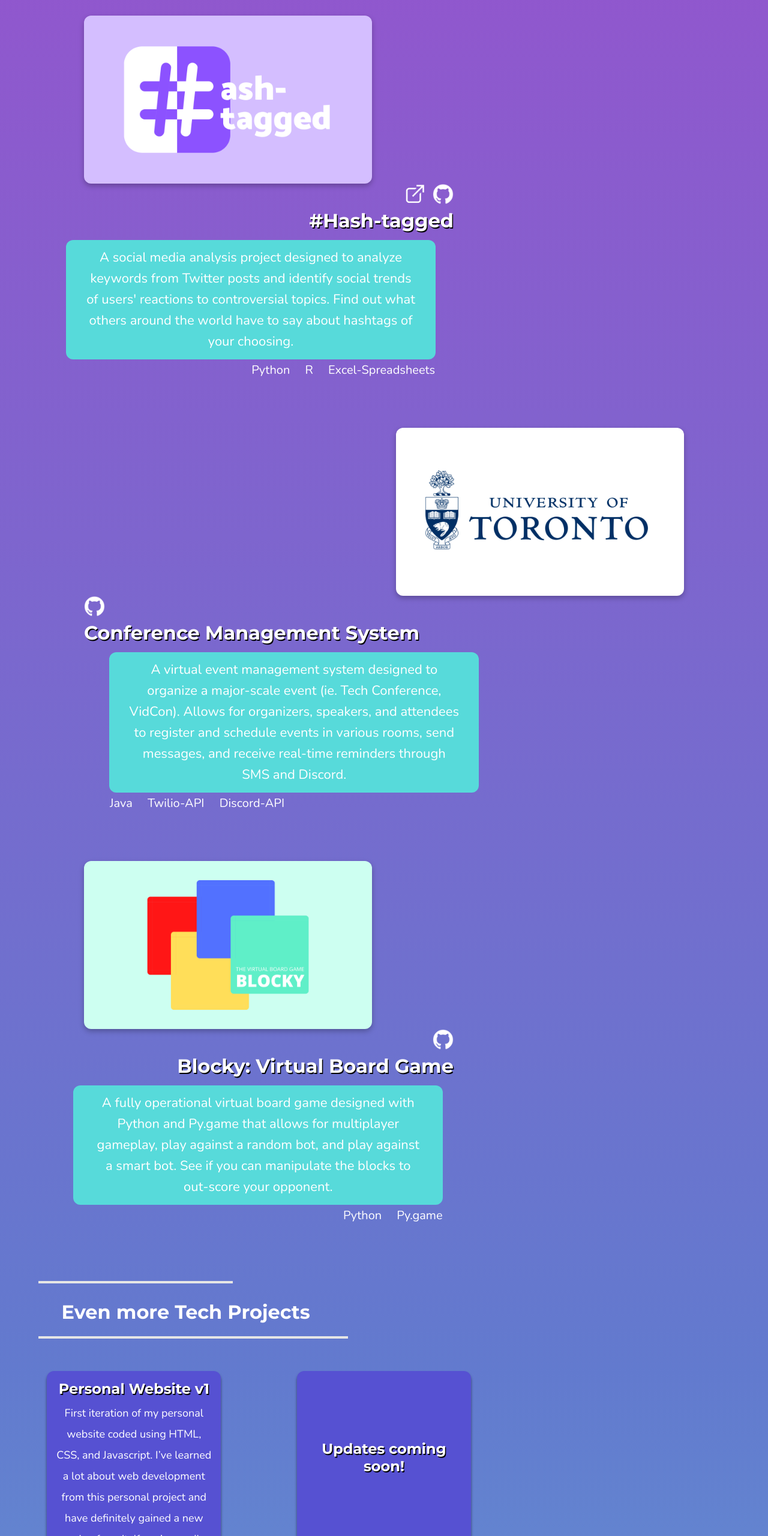
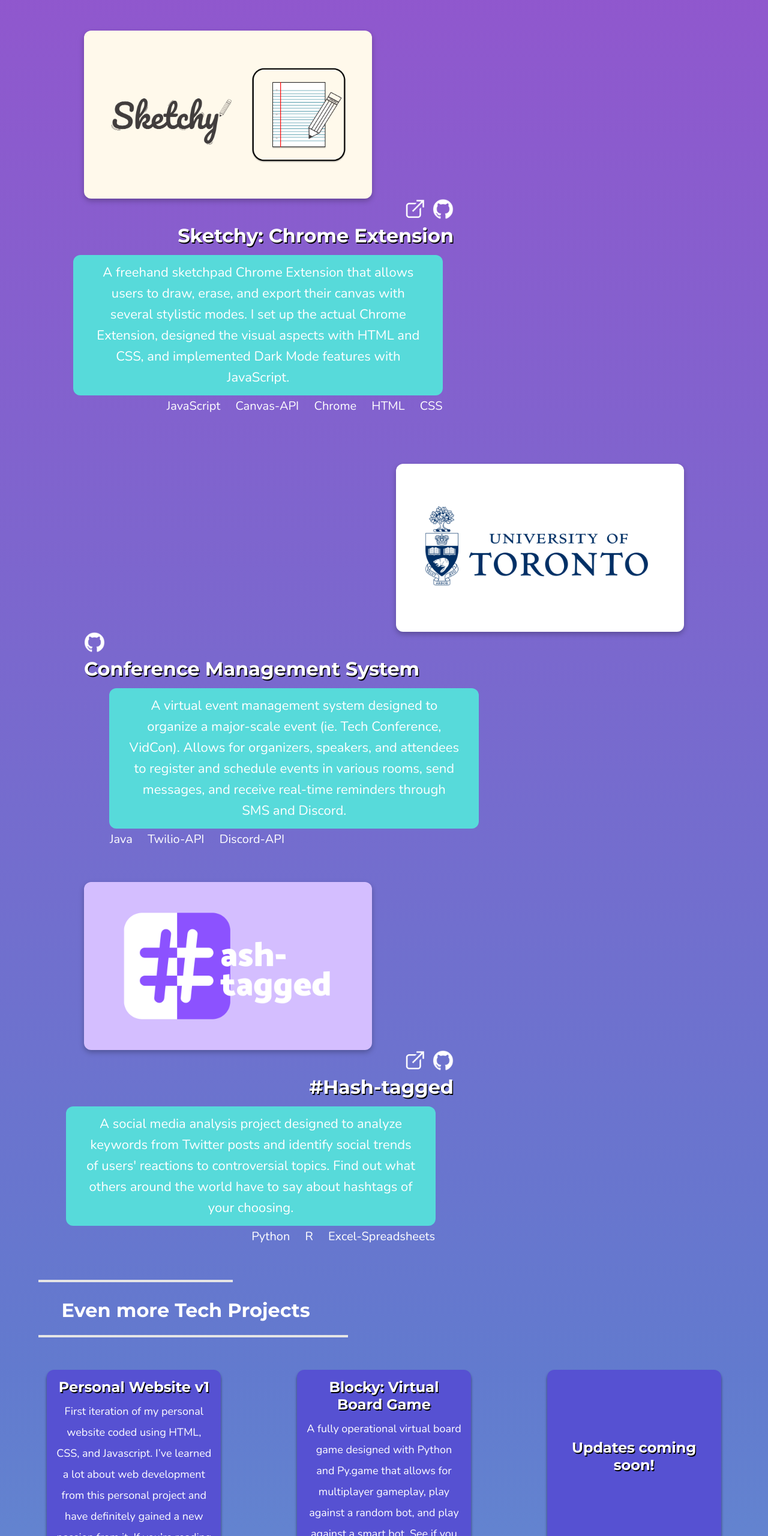
Before and after one commit to jaspermai/jaspermai.github.io, a plain HTML site: page porfolio.html in a window 1280 px wide. Shown: the part 240-2800 px from the top of the page at 60% size. Drawn offline with nearby package versions, Linux system fonts and the light colour scheme.

Commit message:
Added Sketchy to featured projects. Added Blocky to more projects. Updated resume on home page

```diff
--- a/main.css
+++ b/main.css
@@ -641,7 +641,6 @@ hr {
   margin-top: 5% !important;
   margin-left: 10%;
   margin-right: 10%;
-  margin-bottom: 3%;
   position: relative;
 }
 
@@ -720,6 +719,18 @@ hr {
 }
 
 .more2 {
+  background-color: #5651D2;
+  margin-left: 12.5%;
+  margin-bottom: 3% !important;
+  height: 88%;
+  padding: 4%;
+  padding-bottom: 0% !important;
+  width: 75%;
+  border-radius: 12px;
+  box-shadow: 0px 4px 4px rgba(0, 0, 0, 0.514);
+}
+
+.more3 {
   background-color: #5651D2;
   margin-left: 12.5%;
   height: 76%;
--- a/porfolio.html
+++ b/porfolio.html
@@ -52,6 +52,37 @@
     <!-- Featured Tech Projects -->
     <div class="container-fluid featured">
         <div class="row">
+            <div class="featured3">
+                <img src="images/Sketchy.png" alt="Sketchy" class="featured-image featured-image-left">
+                <div class="featured-content">
+                    <a href="https://github.com/jaspermai/Sketchy" target="_blank">
+                        <img src="images/github.png" alt="Github Link" class="link-image-right">
+                    </a>
+                    <a href="https://devpost.com/software/sketchy-0azxnb" target="_blank">
+                        <img src="images/link.png" alt="Devpost Link" class="link-image-right">
+                    </a>
+                    <h2 align="right">Sketchy: Chrome Extension</h2>
+                    <p align="center" class="p-content">A freehand sketchpad Chrome Extension that allows users to draw, erase,
+                        and export their canvas with several stylistic modes. I set up the actual Chrome Extension,
+                        designed the visual aspects with HTML and CSS, and implemented Dark Mode features with JavaScript.
+                    </p>
+                    <p align="right" class="languages-used">JavaScript Canvas-API Chrome HTML CSS </p>
+                </div>
+            </div>
+            <div class="featured2">
+                <img src="images/UofT.png" alt="Conference Management System" class="featured-image featured-image-right">
+                <div class="featured-content">
+                    <a href="https://github.com/jaspermai/Conference-Management-System" target="_blank">
+                        <img src="images/github.png" alt="Github Link" class="link-image-left">
+                    </a>
+                    <h2 align="left">Conference Management System</h2>
+                    <p align="center" class="p-content">A virtual event management system designed to organize a major-scale
+                        event (ie. Tech Conference, VidCon). Allows for organizers, speakers, and attendees to register and
+                        schedule events in various rooms, send messages, and receive real-time reminders through SMS and Discord.
+                    </p>
+                    <p align="left" class="languages-used"> Java Twilio-API Discord-API</p>
+                </div>
+            </div>
             <div class="featured1">
                 <img src="images/Hashtagged.png" alt="#Hashtagged" class="featured-image featured-image-left">
                 <div class="featured-content">
@@ -68,35 +99,6 @@
                         choosing.
                     </p>
                     <p align="right" class="languages-used">Python R Excel-Spreadsheets </p>
-                </div>
-            </div>
-            <div class="featured2">
-                <img src="images/UofT.png" alt="Conference Management System" class="featured-image featured-image-right">
-                <div class="featured-content">
-                    <a href="https://github.com/jaspermai/Conference-Management-System" target="_blank">
-                        <img src="images/github.png" alt="Github Link" class="link-image-left">
-                    </a>
-                    <h2 align="left">Conference Management System</h2>
-                    <p align="center" class="p-content">A virtual event management system designed to organize a major-scale
-                        event (ie. Tech Conference, VidCon). Allows for organizers, speakers, and attendees to register and
-                        schedule events in various rooms, send messages, and receive real-time reminders through SMS and Discord.
-                    </p>
-                    <p align="left" class="languages-used"> Java Twilio-API Discord-API</p>
-                </div>
-            </div>
-            <div class="featured3">
-                <img src="images/Blocky.png" alt="Blocky" class="featured-image featured-image-left">
-                <div class="featured-content">
-                    <a href="https://github.com/jaspermai/Blocky" target="_blank">
-                        <img src="images/github.png" alt="Github Link" class="link-image-right">
-                    </a>
-                    <h2 align="right">Blocky: Virtual Board Game</h2>
-                    <p align="center" class="p-content">A fully operational virtual board game designed
-                        with Python and Py.game that allows for multiplayer gameplay, play against a
-                        random bot, and play against a smart bot. See if you can manipulate the
-                        blocks to out-score your opponent.
-                    </p>
-                    <p align="right" class="languages-used">Python Py.game </p>
                 </div>
             </div>
         </div>
@@ -130,8 +132,23 @@
                     </div>
                 </a>
             </div>
+            <div class="col-lg-4 col-md-4 col-sm-12 more1-box">
+                <div class="more2">
+                    <h4 align="center">Blocky: Virtual Board Game</h4>
+                    <p align="center" class="p-content">A fully operational virtual board game designed with
+                        Python and Py.game that allows for multiplayer gameplay, play against a random bot,
+                        and play against a smart bot. See if you can manipulate the blocks to out-score your opponent.
+                    </p>
+                    <p align="left" class="languages-used">Python Py.game</p>
+                </div>
+                <a href="https://github.com/jaspermai/Blocky" target="_blank">
+                    <div class="text-center">
+                        <button type="button" class="btn btn-outline-primary">Check it out!</button>
+                    </div>
+                </a>
+            </div>
             <div class="col-lg-4 col-md-4 col-sm-12">
-                <div class="more2">
+                <div class="more3">
                     <h4 align="center">Updates coming</br>soon!</h4>
                 </div>
             </div>
```
Also changed, not shown: index.htm (+1 -1 lines), images/Sketchy.png (added), 2 other files.
